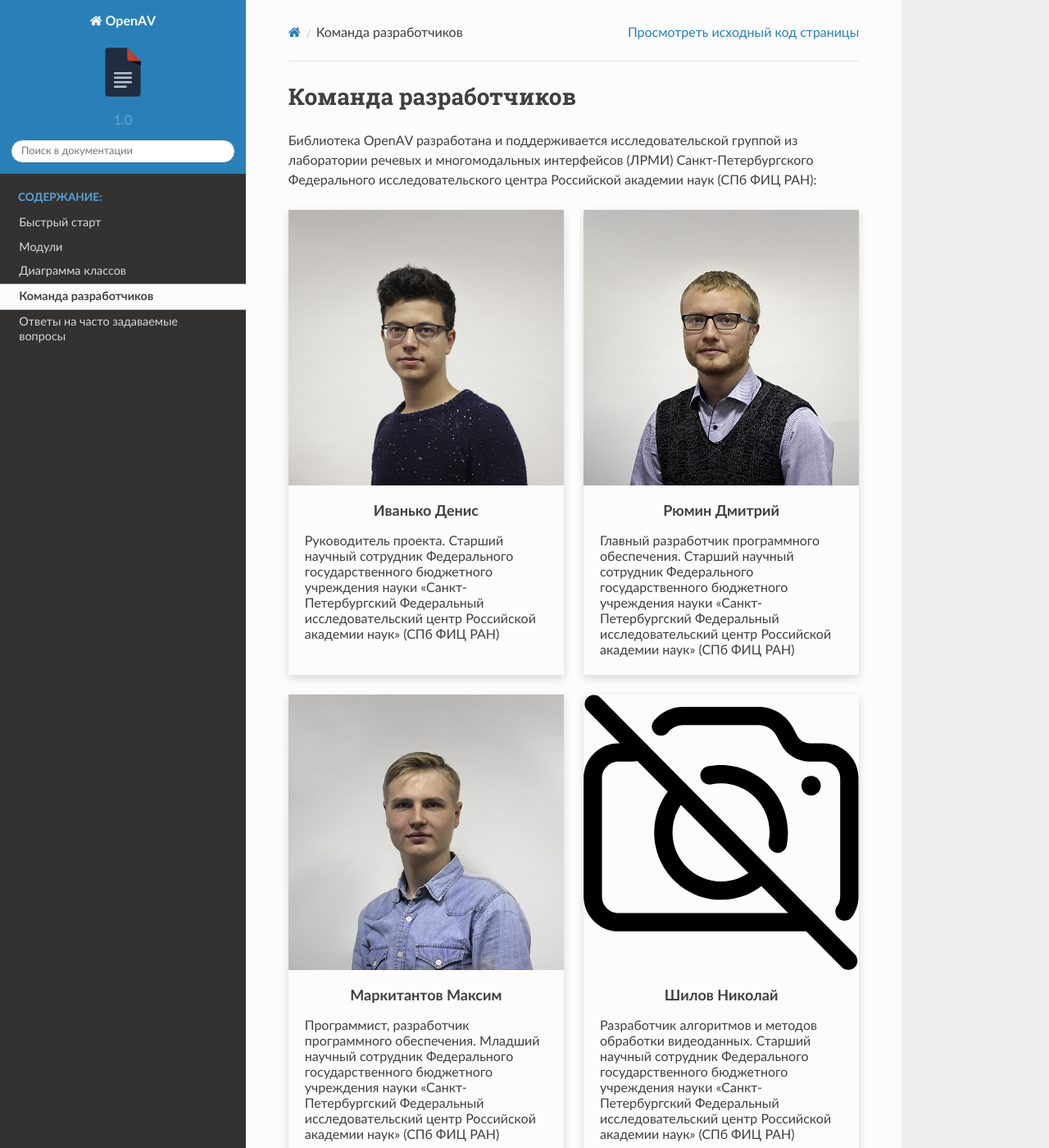
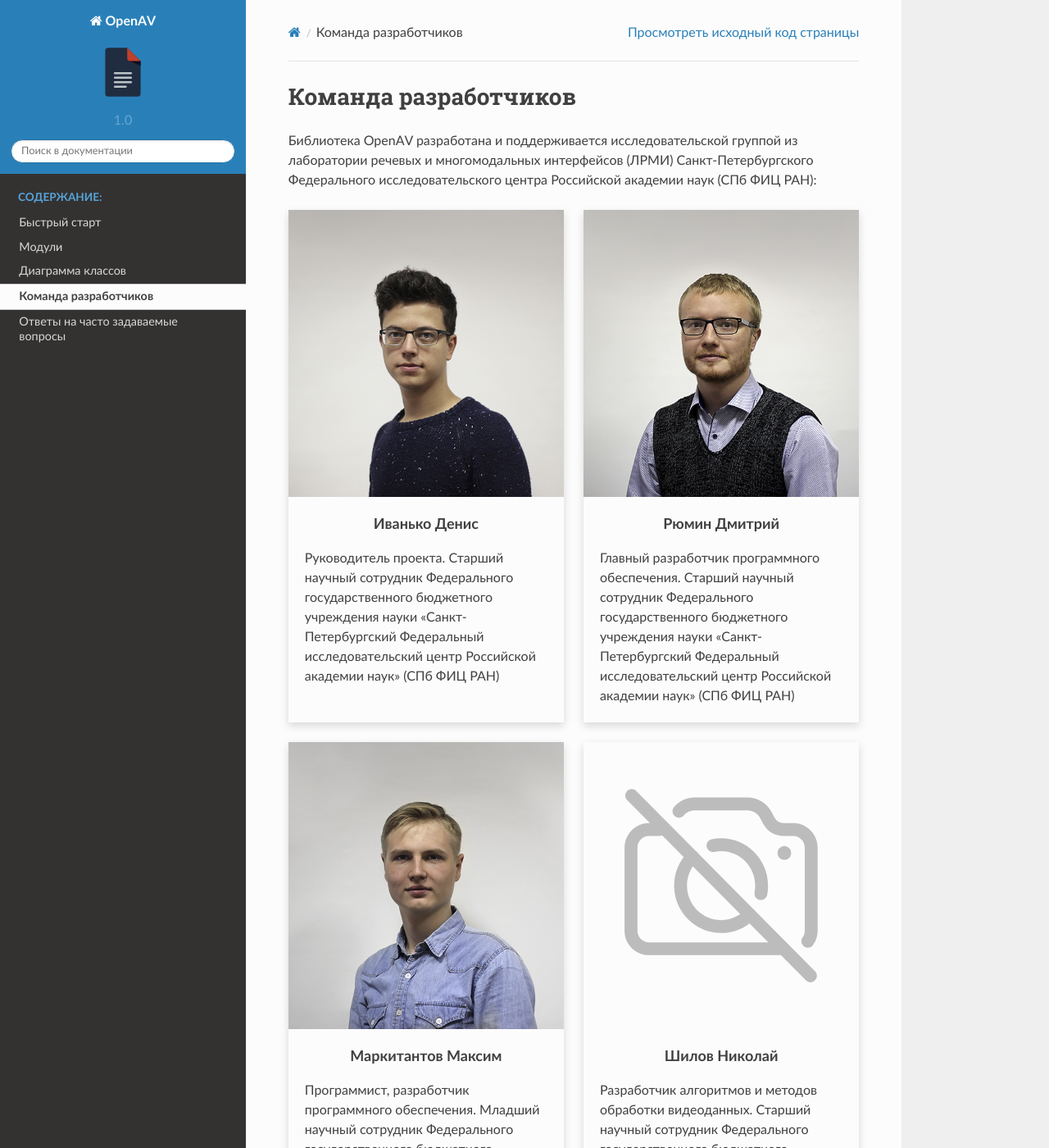
Before and after one commit to DmitryRyumin/OpenAV, a Sphinx documentation site: the page built from docs/source/about.rst, in a window 1280 px wide and 1400 px high. Shown: the whole window at 82% size. Built offline with Sphinx 7.4.7 and the Read the Docs theme 2.0.0, drawn with Linux system fonts in a browser that asks for light colours.

Commit message:
fixed block without image in about

```diff
--- a/docs/source/_static/css/config_page.css
+++ b/docs/source/_static/css/config_page.css
@@ -94,9 +94,30 @@
     display: inline-block;
     box-shadow: 0px 4px 10px rgba(0, 0, 0, 0.15);
 }
-.card-item img {
-    display: block;
+.photo {
     width: 100%;
+    height: 350px;
+    display: flex;
+    justify-content: center;
+}
+
+.photo img {
+    width: 100%;
+    height: 100%;
+    object-fit: cover
+}
+
+.no-photo {
+    width: 100%;
+    height: 350px;
+    display: flex;
+    justify-content: center;
+    align-items: center;
+    opacity: 0.25;
+}
+.no-photo img{
+    width: 70%;
+    object-fit: cover
 }
 .item-about {
     padding: 20px;
@@ -105,9 +126,11 @@
 .item-header {
     text-align: center;
     font-size: 18px;
-    line-height: 24px;
+    line-height: 28px;
     font-weight: bold;
 }
+
 .item-desc {
     margin-top: 15px;
+    line-height: 24px;
 }
--- a/docs/source/about.rst
+++ b/docs/source/about.rst
@@ -18,6 +18,14 @@
 
    <div class="item-desc">
 
+.. |div_photo| raw:: html
+
+   <div class="photo">
+
+.. |div_no_photo| raw:: html
+
+   <div class="no-photo">
+
 .. |/div| raw:: html
 
    </div>
@@ -27,6 +35,7 @@
 .. |Маркитантов_Максим| image:: _static/img/Markitantov.jpg
 .. |Рюмин_Дмитрий| image:: _static/img/Ryumin.jpg
 .. |Шилов_Николай| image:: _static/img/non-photo.svg
+.. |no_photo| image:: _static/img/non-photo.svg
 
 Команда разработчиков
 =====================
```
Also changed, not shown: other parts of docs/source/about.rst (+11 -1 lines), 2 other files.
